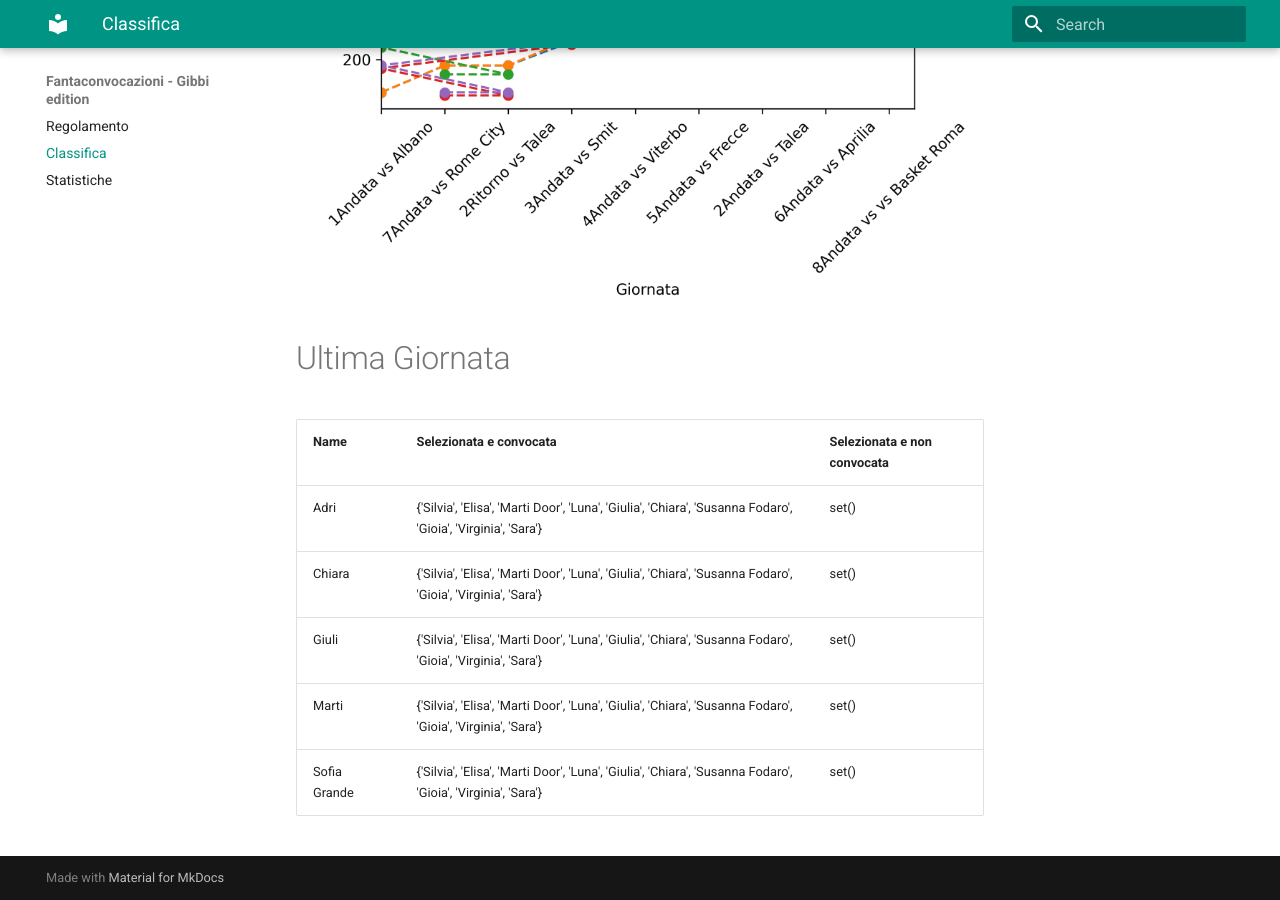
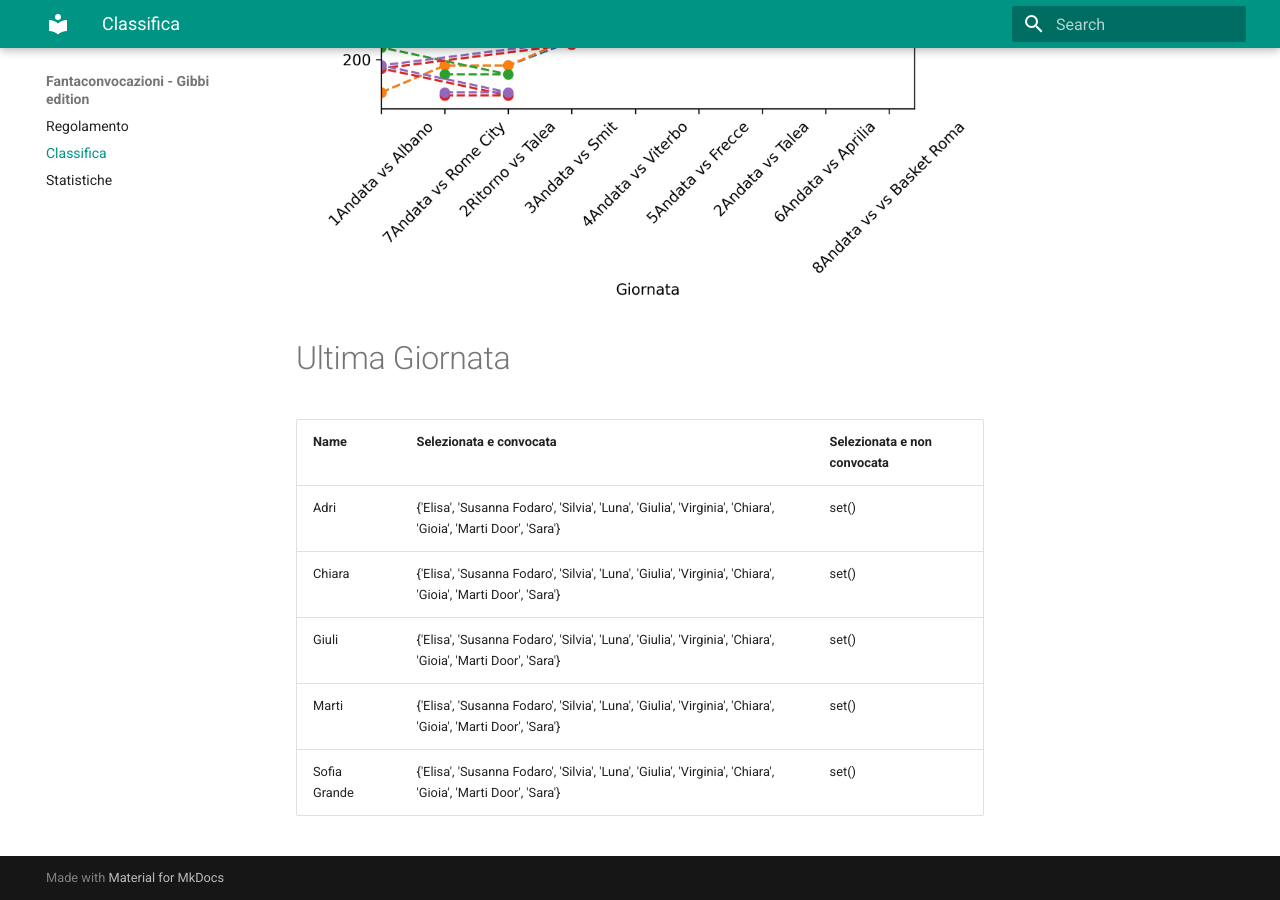
Before and after one commit to martinig94/fantagibbi, an MkDocs documentation site: the page built from docs/Classifica.md, in a window 1280 px wide and 900 px high, scrolled down 810 px. Built offline with MkDocs 1.6.1 and Material for MkDocs 9.7.7, drawn with Linux system fonts in a browser that asks for light colours.

Commit message:
Auto-update from main.py

```diff
--- a/docs/Classifica.md
+++ b/docs/Classifica.md
@@ -18,9 +18,9 @@
 <!-- START_TABLE CORRECT -->
 | Name         | Selezionata e convocata                                                                                      | Selezionata e non convocata   |
 |:-------------|:-------------------------------------------------------------------------------------------------------------|:------------------------------|
-| Adri         | {'Silvia', 'Elisa', 'Marti Door', 'Luna', 'Giulia', 'Chiara', 'Susanna Fodaro', 'Gioia', 'Virginia', 'Sara'} | set()                         |
-| Chiara       | {'Silvia', 'Elisa', 'Marti Door', 'Luna', 'Giulia', 'Chiara', 'Susanna Fodaro', 'Gioia', 'Virginia', 'Sara'} | set()                         |
-| Giuli        | {'Silvia', 'Elisa', 'Marti Door', 'Luna', 'Giulia', 'Chiara', 'Susanna Fodaro', 'Gioia', 'Virginia', 'Sara'} | set()                         |
-| Marti        | {'Silvia', 'Elisa', 'Marti Door', 'Luna', 'Giulia', 'Chiara', 'Susanna Fodaro', 'Gioia', 'Virginia', 'Sara'} | set()                         |
-| Sofia Grande | {'Silvia', 'Elisa', 'Marti Door', 'Luna', 'Giulia', 'Chiara', 'Susanna Fodaro', 'Gioia', 'Virginia', 'Sara'} | set()                         |
+| Adri         | {'Elisa', 'Susanna Fodaro', 'Silvia', 'Luna', 'Giulia', 'Virginia', 'Chiara', 'Gioia', 'Marti Door', 'Sara'} | set()                         |
+| Chiara       | {'Elisa', 'Susanna Fodaro', 'Silvia', 'Luna', 'Giulia', 'Virginia', 'Chiara', 'Gioia', 'Marti Door', 'Sara'} | set()                         |
+| Giuli        | {'Elisa', 'Susanna Fodaro', 'Silvia', 'Luna', 'Giulia', 'Virginia', 'Chiara', 'Gioia', 'Marti Door', 'Sara'} | set()                         |
+| Marti        | {'Elisa', 'Susanna Fodaro', 'Silvia', 'Luna', 'Giulia', 'Virginia', 'Chiara', 'Gioia', 'Marti Door', 'Sara'} | set()                         |
+| Sofia Grande | {'Elisa', 'Susanna Fodaro', 'Silvia', 'Luna', 'Giulia', 'Virginia', 'Chiara', 'Gioia', 'Marti Door', 'Sara'} | set()                         |
 <!-- END_TABLE CORRECT -->
```
